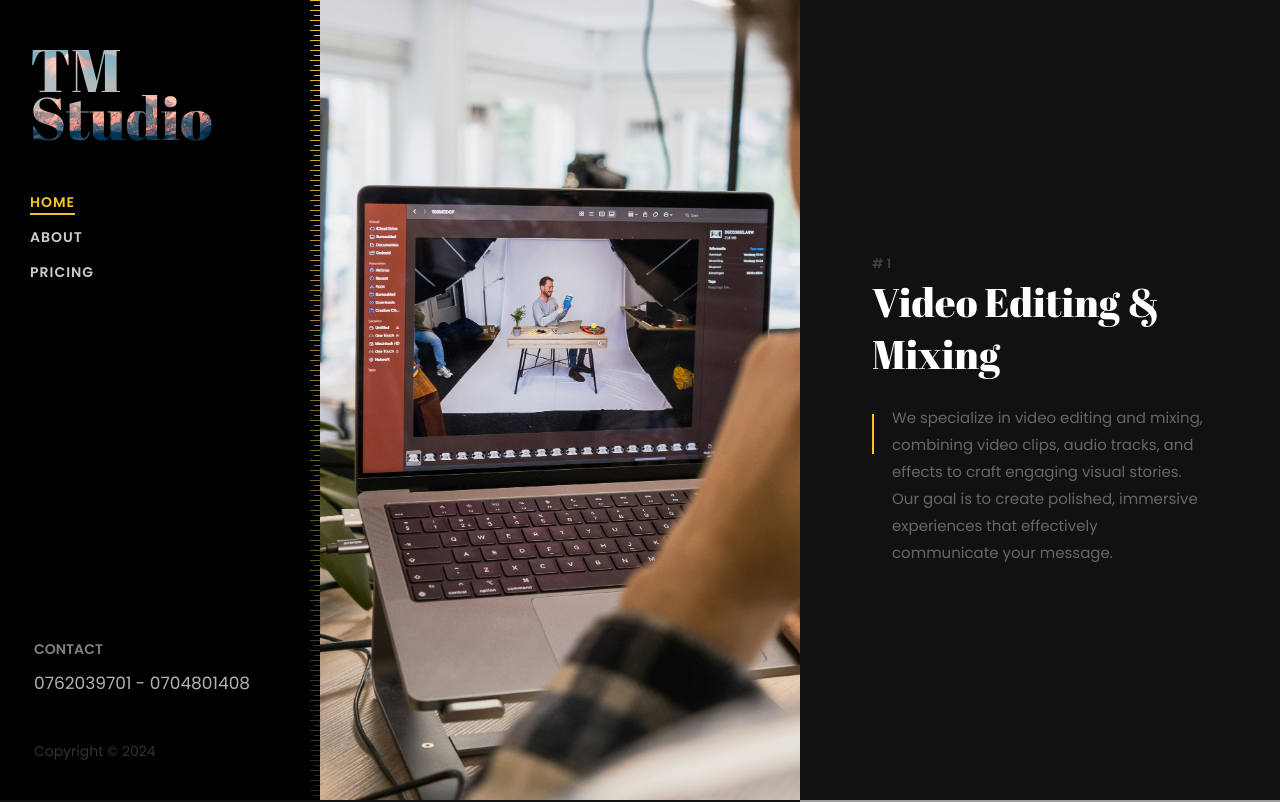
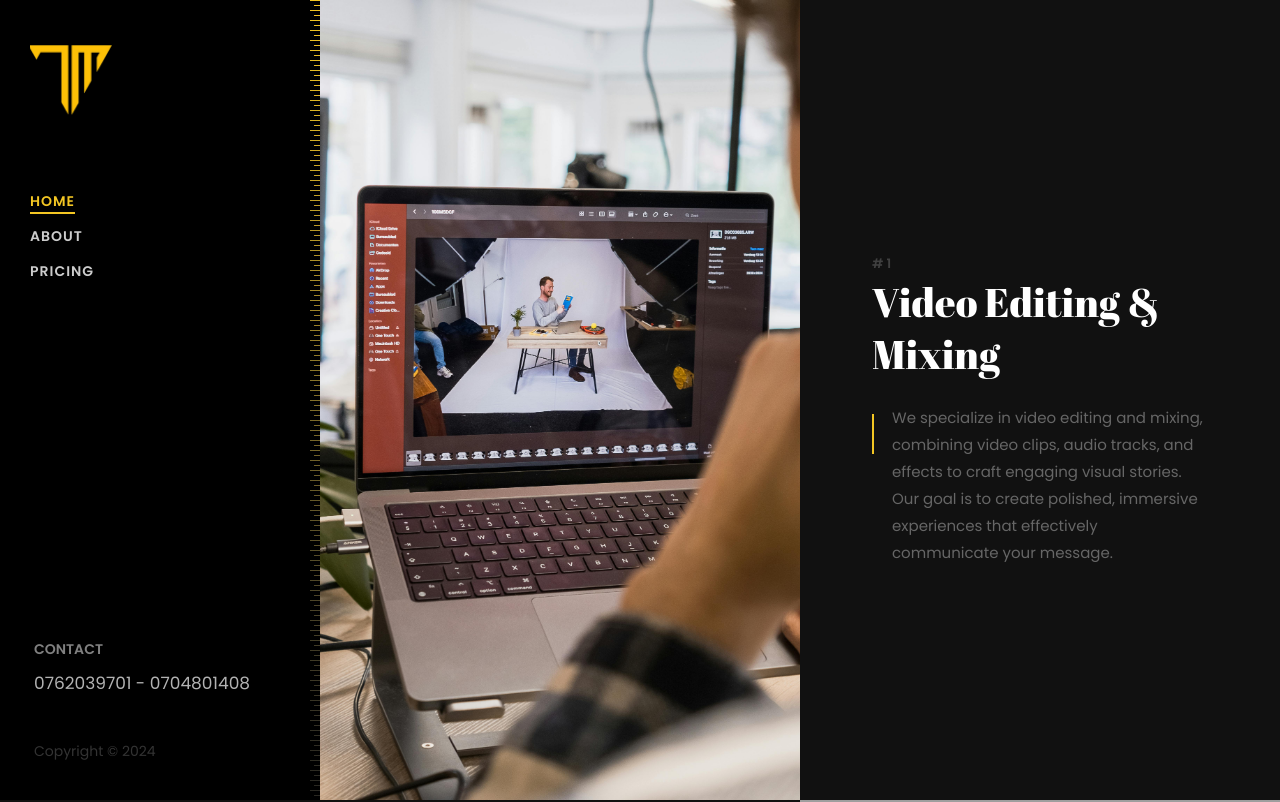
Before and after one commit to Med44Jal/tm-studio, a plain HTML site: page index.html in a window 1280 px wide. Shown: the top 802 px of the page. Drawn offline with Linux system fonts and the light colour scheme; some packages are replaced by stand-ins of ours; no server answers; grey boxes are pictures that could not be loaded.

Commit message:
Release 1.2: Add images and icons

```diff
--- a/index.html
+++ b/index.html
@@ -35,9 +35,13 @@
       <a href="#" class="js-colorlib-nav-toggle colorlib-nav-toggle"><i></i></a>
       <aside id="colorlib-aside" role="complementary" class="js-fullheight">
         <h1 id="colorlib-logo" class="mb-4 mb-md-5">
-          <a href="index.html" style="background-image: url(images/bg_1.jpg)"
-            >TM Studio</a
-          >
+          <a href="index.html"
+            ><img
+              width="120"
+              height="120"
+              style="margin-left: -20px; margin-top: -25px"
+              src="images/icon-1.png"
+          /></a>
         </h1>
         <nav id="colorlib-main-menu" role="navigation">
           <ul>
```
Also changed, not shown: about.html (+1 -1 lines), images/icon-1.png (added), images/team-1.jpeg (added), images/team-1.jpg (deleted), images/team-2.jpg.
